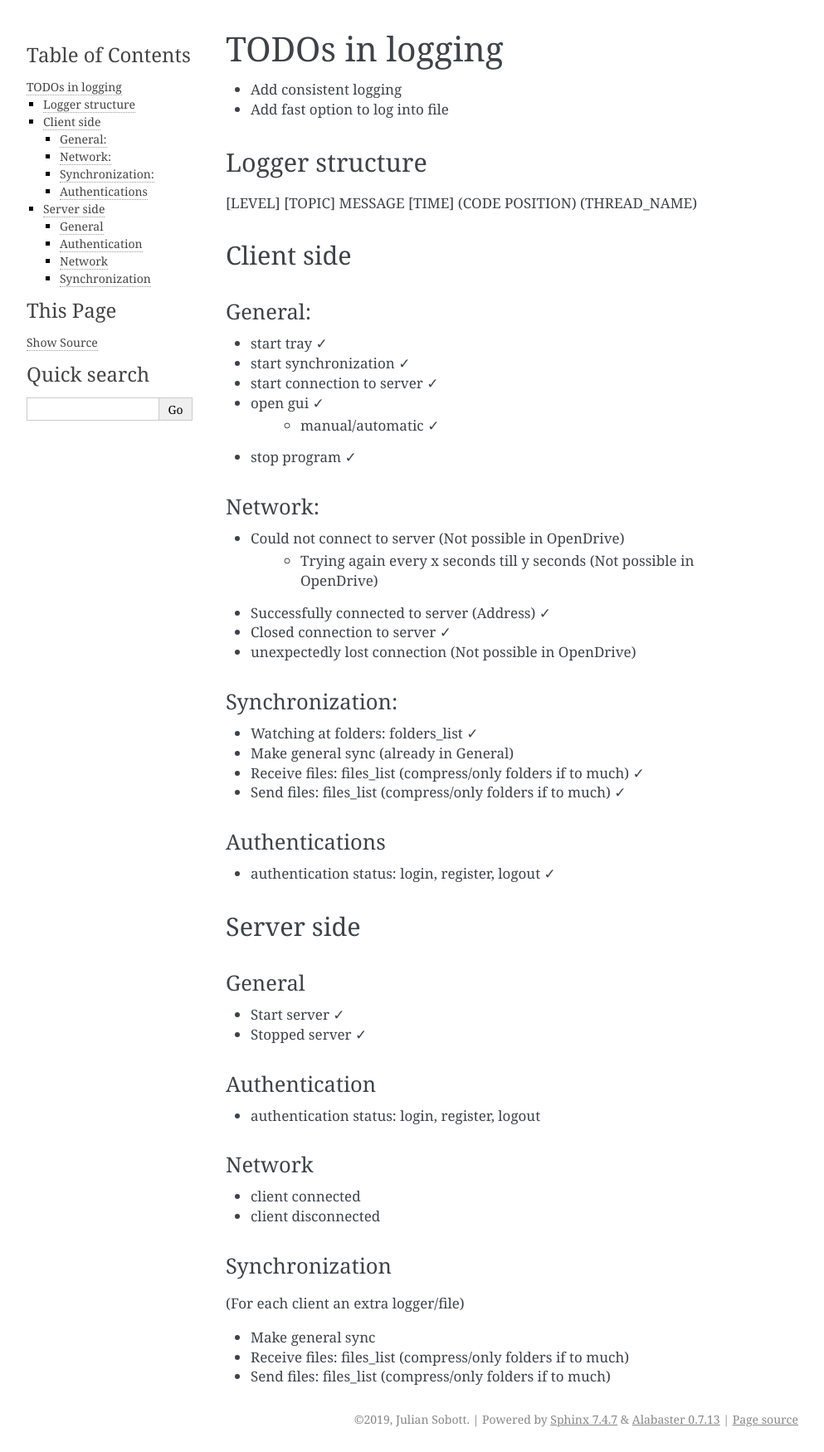
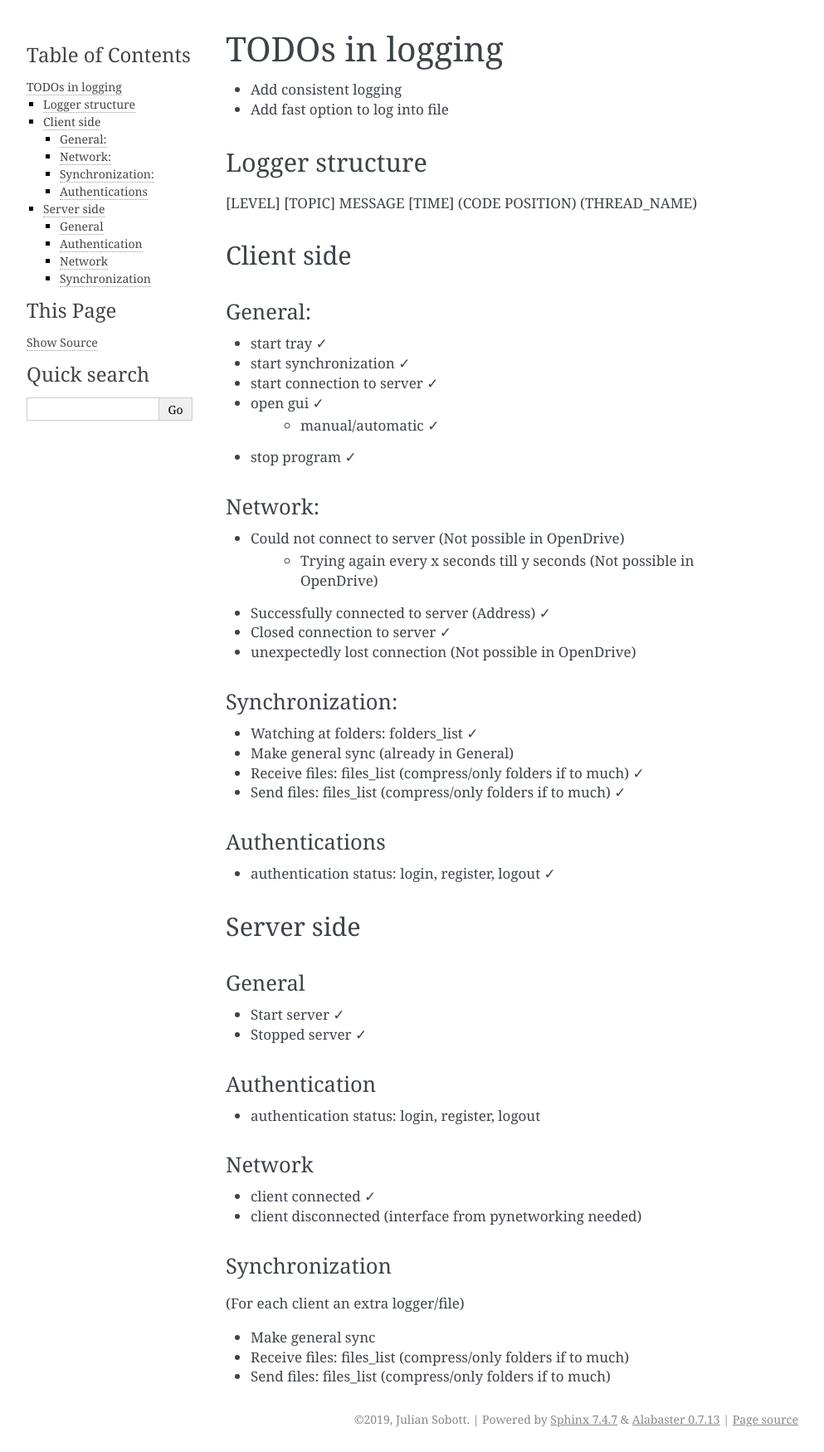
Before and after one commit to JulianSobott/OpenDrive, a Sphinx documentation site: the page built from docs/internal/development/todo_in_branch.rst, in a window 1280 px wide. Shown: the whole page at 83% size, without its empty margins (148-1141 px from the left). Built offline with Sphinx 7.4.7, drawn with Linux system fonts in a browser that asks for light colours.

Commit message:
[feature] Add logging_network log info

```diff
--- a/docs/internal/development/todo_in_branch.rst
+++ b/docs/internal/development/todo_in_branch.rst
@@ -66,8 +66,8 @@ Authentication
 Network
 ^^^^^^^^
 
-- client connected
-- client disconnected
+- client connected     ✓
+- client disconnected   (interface from pynetworking needed)
 
 
 Synchronization
```
Also changed, not shown: 1 other file.
